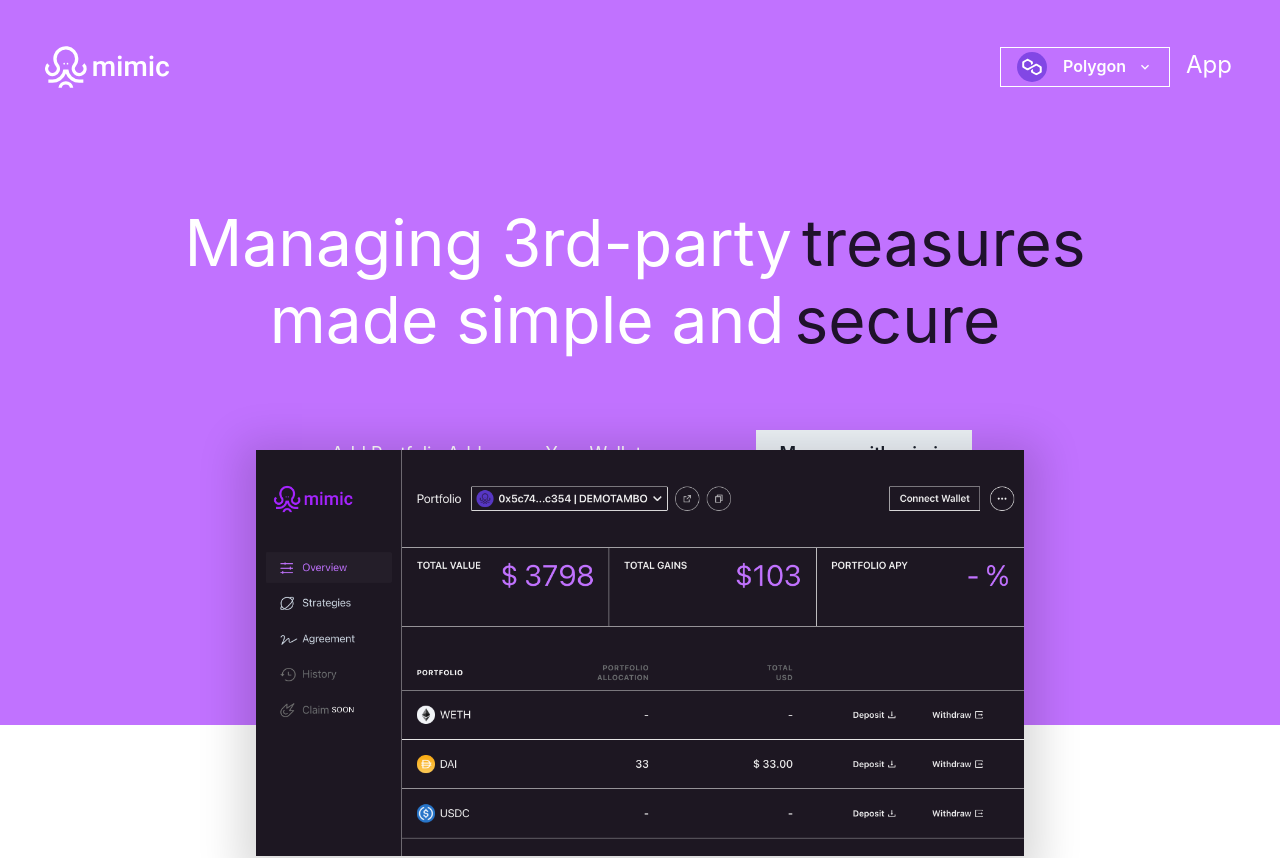
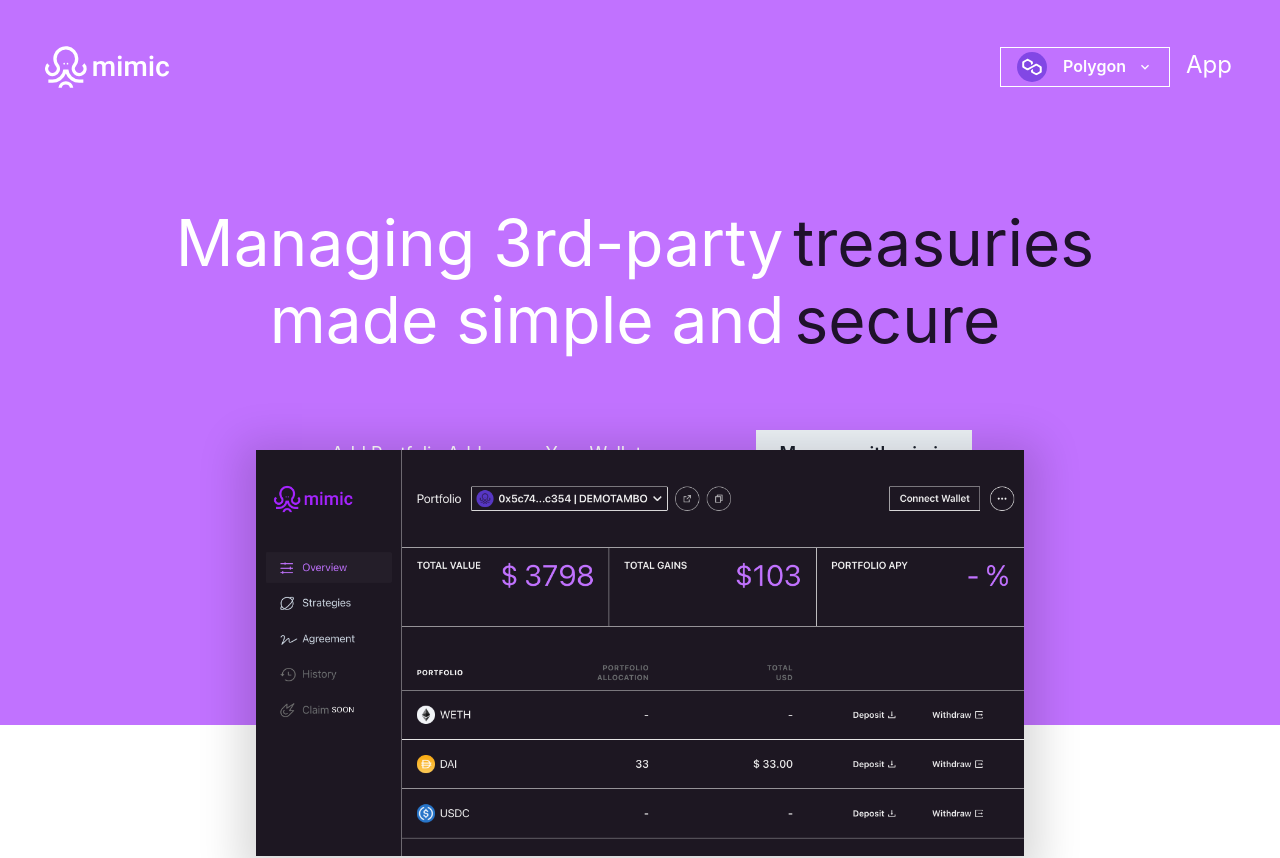
Before and after one commit to mimic-fi/mimic-fi.github.io, a Next.js app: page / in a window 1280 px wide. Shown: the top 858 px of the page. Built offline with nearby package versions, Linux system fonts and the light colour scheme.

Commit message:
fix typo

```diff
--- a/pages/index.js
+++ b/pages/index.js
@@ -146,7 +146,7 @@
             <Box className={styles.mainTitle}>
               Managing 3rd-party
               <span color="#1F122B" className={styles.mainTitle__black}>
-                treasures
+                treasuries
               </span>
             </Box>
           </Flex>
```
